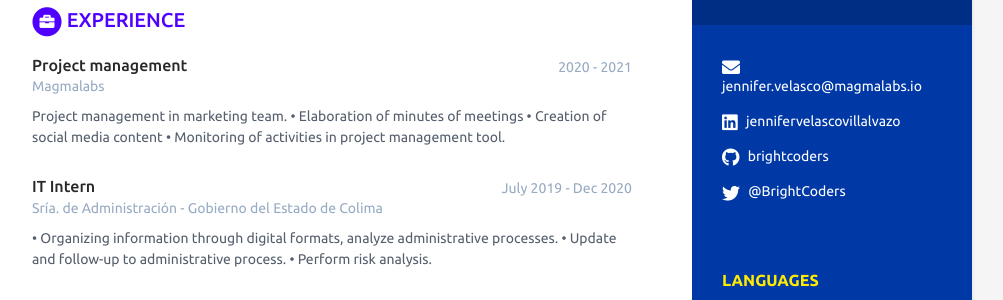
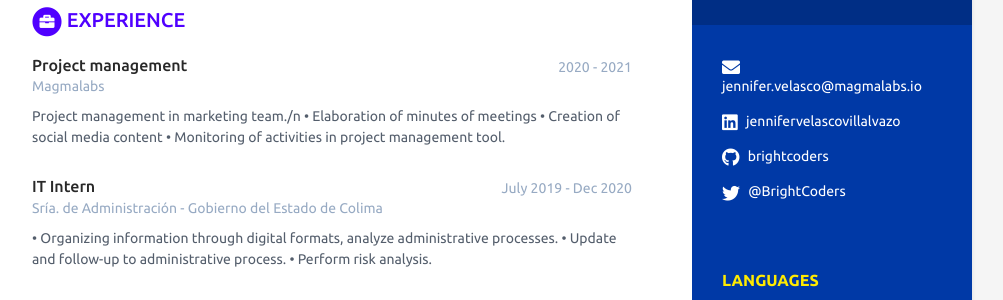
Before and after one commit to BC-MAY-21-ROR/kata-03-resume-scorecard-Jnnifr, a Jekyll site: the page built from index.html, in a window 1280 px wide. Shown: the part 448-748 px from the top of the page, without its empty margins (168-1171 px from the left). Built offline with Jekyll 4.4.1, drawn with Linux system fonts in a browser that asks for light colours.

```diff
--- a/_data/data.yml
+++ b/_data/data.yml
@@ -75,7 +75,7 @@ experiences:
     time: 2020 - 2021
     company: Magmalabs
     details: |
-      Project management in marketing team.
+      Project management in marketing team./n
       • Elaboration of minutes of meetings
       • Creation of social media content
       • Monitoring of activities in project management tool.
```
